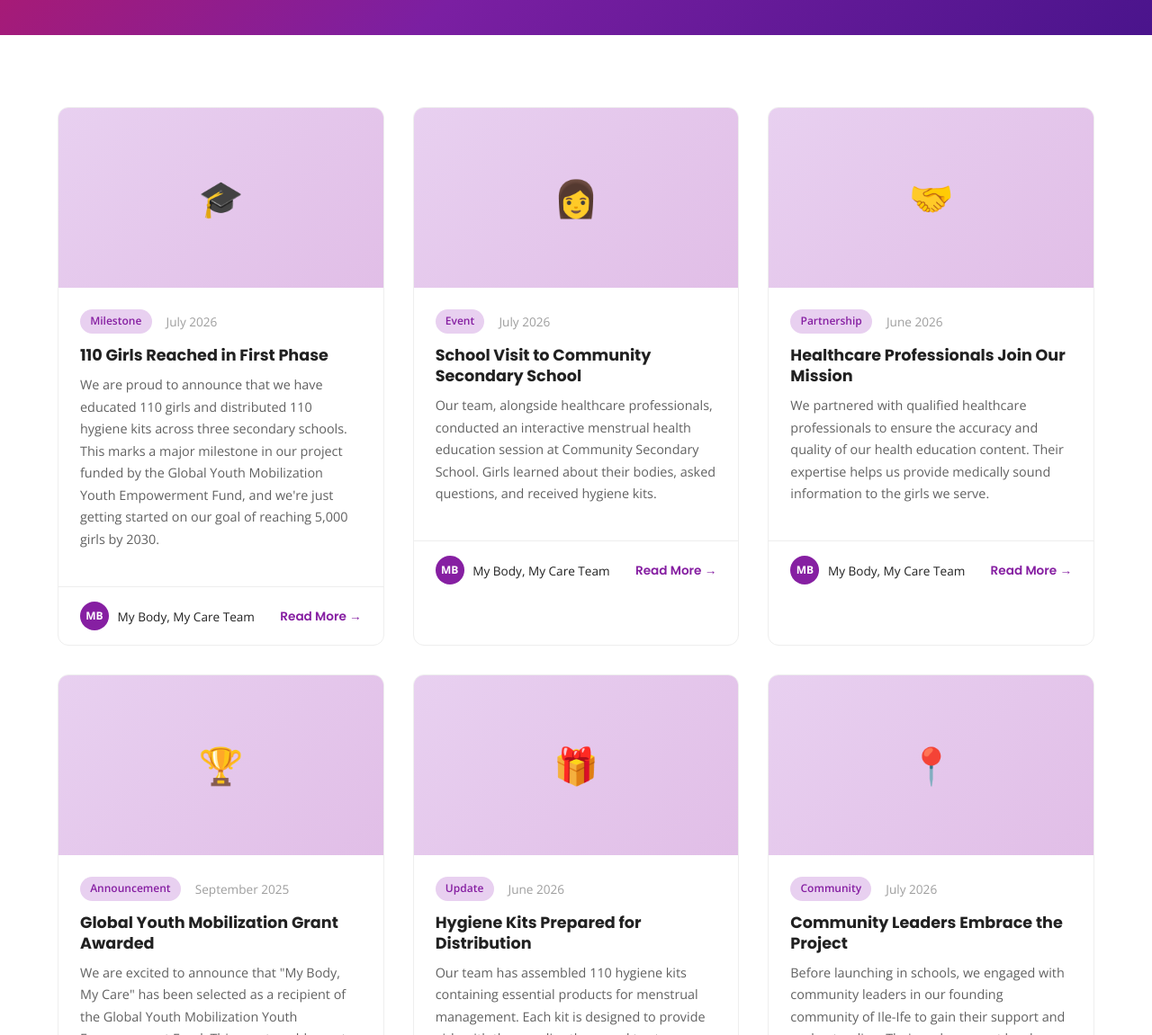
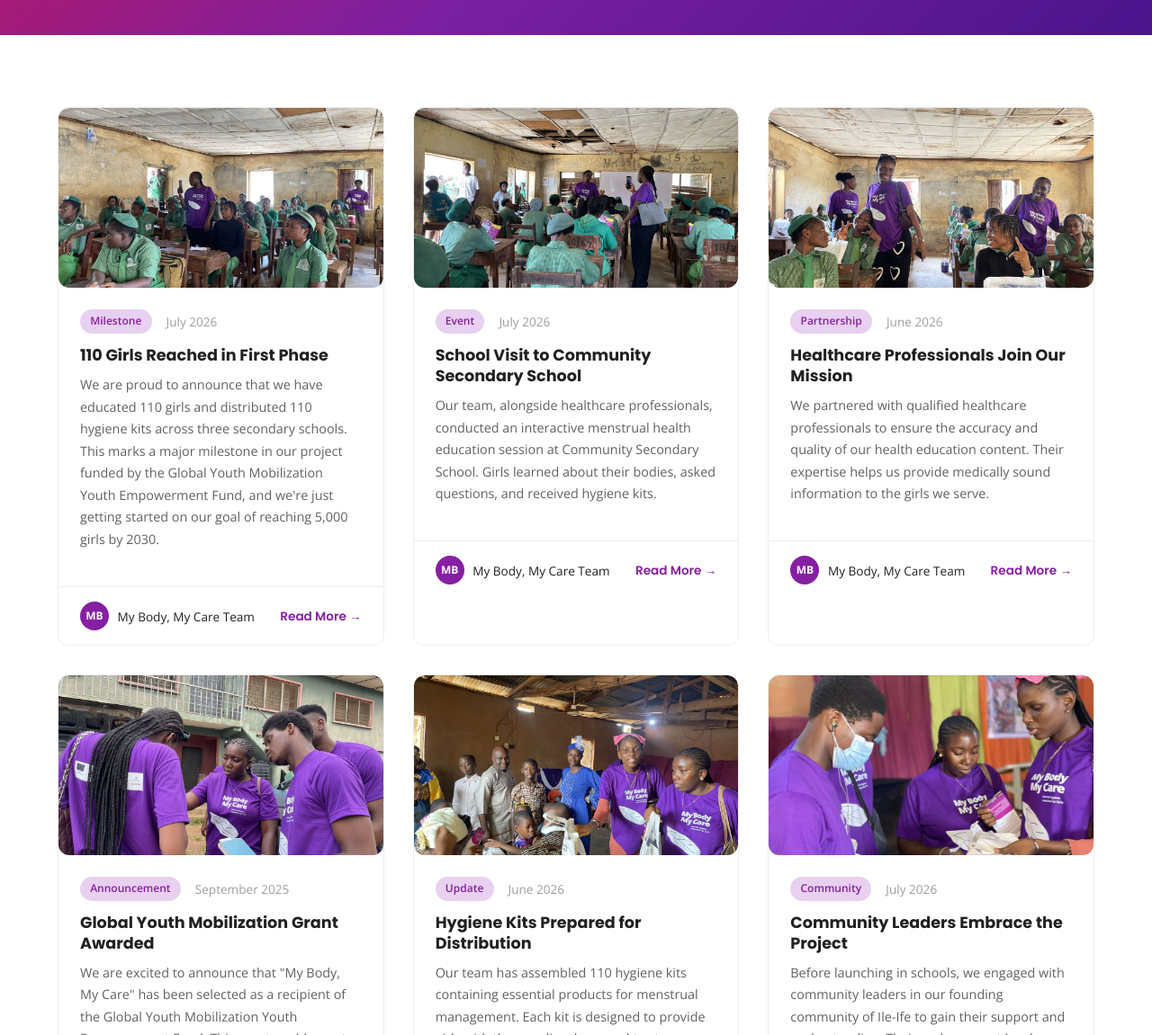
Before and after one commit to ajisefiniprecious-rgb/mybodymycare, a plain HTML site: page news.html in a window 1280 px wide. Shown: the part 320-1471 px from the top of the page at 90% size. Drawn offline with nearby package versions, Linux system fonts and the light colour scheme.

Commit message:
Add real project photos to all 6 news posts

```diff
--- a/news.html
+++ b/news.html
@@ -53,7 +53,7 @@
         <!-- Post 1 -->
         <article class="blog-card fade-up">
           <div class="blog-image">
-            <div class="placeholder-img">&#127891;</div>
+            <img src="images/IMG_1237.jpg" alt="110 girls reached" style="width:100%;height:200px;object-fit:cover;border-radius:var(--radius-md);">
           </div>
           <div class="blog-body">
             <div class="blog-meta">
@@ -80,7 +80,7 @@
         <!-- Post 2 -->
         <article class="blog-card fade-up">
           <div class="blog-image">
-            <div class="placeholder-img">&#128105;</div>
+            <img src="images/IMG_1191.jpg" alt="School visit education session" style="width:100%;height:200px;object-fit:cover;border-radius:var(--radius-md);">
           </div>
           <div class="blog-body">
             <div class="blog-meta">
@@ -107,7 +107,7 @@
         <!-- Post 3 -->
         <article class="blog-card fade-up">
           <div class="blog-image">
-            <div class="placeholder-img">&#129309;</div>
+            <img src="images/IMG_1356.jpg" alt="Healthcare professionals" style="width:100%;height:200px;object-fit:cover;border-radius:var(--radius-md);">
           </div>
           <div class="blog-body">
             <div class="blog-meta">
@@ -134,7 +134,7 @@
         <!-- Post 4 -->
         <article class="blog-card fade-up">
           <div class="blog-image">
-            <div class="placeholder-img">&#127942;</div>
+            <img src="images/IMG_1125.jpg" alt="Grant awarded" style="width:100%;height:200px;object-fit:cover;border-radius:var(--radius-md);">
           </div>
           <div class="blog-body">
             <div class="blog-meta">
@@ -161,7 +161,7 @@
         <!-- Post 5 -->
         <article class="blog-card fade-up">
           <div class="blog-image">
-            <div class="placeholder-img">&#127873;</div>
+            <img src="images/IMG_2132.jpg" alt="Hygiene kits distribution" style="width:100%;height:200px;object-fit:cover;border-radius:var(--radius-md);">
           </div>
           <div class="blog-body">
             <div class="blog-meta">
@@ -188,7 +188,7 @@
         <!-- Post 6 -->
         <article class="blog-card fade-up">
           <div class="blog-image">
-            <div class="placeholder-img">&#128205;</div>
+            <img src="images/IMG_2022.jpg" alt="Community leaders" style="width:100%;height:200px;object-fit:cover;border-radius:var(--radius-md);">
           </div>
           <div class="blog-body">
             <div class="blog-meta">
```
